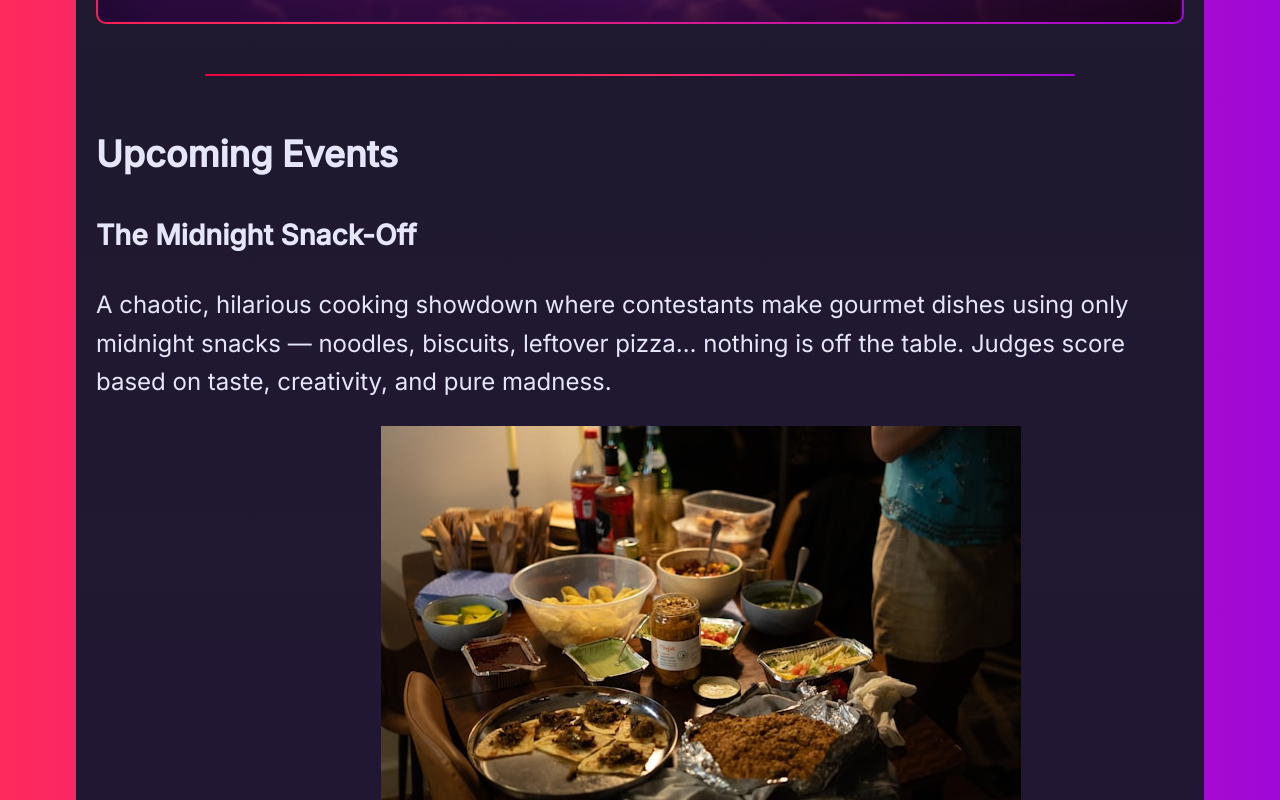
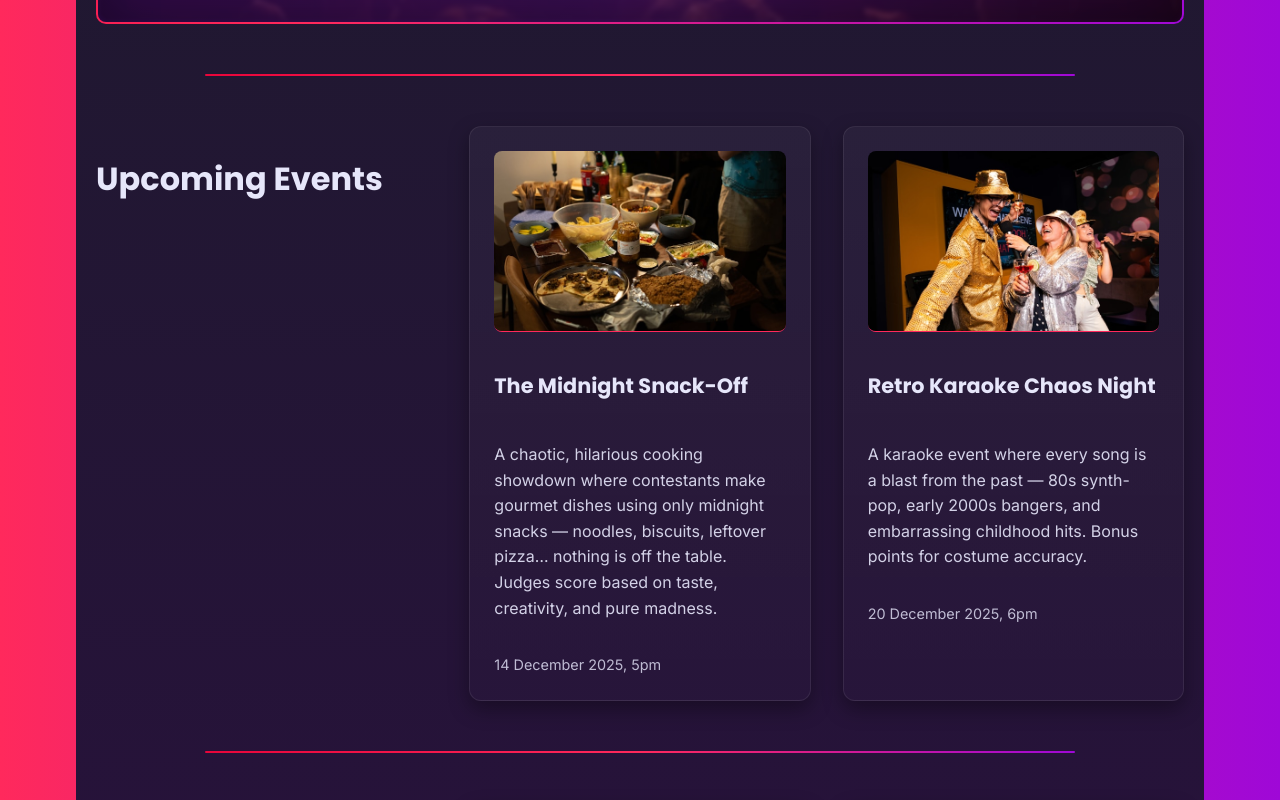
Before and after one commit to Ahfreddie/Event_Hub, a plain HTML site: page index.html in a window 1280 px wide. Shown: the part 660-1460 px from the top of the page. Drawn offline with Linux system fonts and the light colour scheme.

Commit message:
updated card styling and fonts

```diff
--- a/styles.css
+++ b/styles.css
@@ -120,6 +120,12 @@ li a {
 .navigation a {
   position: relative;
   padding: 0.2rem 0;
+  font-family: "Inter", sans-serif;
+  font-size: 1rem;
+  font-weight: 500;
+  letter-spacing: 0.05em;
+  text-transform: uppercase;
+  /* Slight letter spacing for clarity, Uppercase nav for intentional and modern feel */
 }
 
 .navigation a::after {
@@ -145,3 +151,86 @@ hr {
   background: linear-gradient(to right, #e9053a, #ff295c, #9f08d7);
   border-radius: 8px;
 }
+
+h2 {
+  font-family: "Poppins", sans-serif;
+  font-size: 2rem;
+  margin-bottom: 1rem;
+}
+
+h3 {
+  font-family: "Poppins", sans-serif;
+  font-size: 1.3rem;
+  margin-bottom: 0.5rem;
+}
+
+p {
+  font-size: 1rem;
+  opacity: 0.9;
+}
+
+#upcoming-events,
+#past-events {
+  display: grid;
+  grid-template-columns: repeat(auto-fit, minmax(280px, 1fr));
+  gap: 2rem;
+  margin-top: 2rem;
+}
+
+.card {
+  display: flex;
+  flex-direction: column;
+  border-radius: 12px;
+  overflow: hidden;
+  background: linear-gradient(
+    180deg,
+    rgba(255, 255, 255, 0.04),
+    rgba(255, 255, 255, 0.01)
+  );
+  border: 1px solid rgba(255, 255, 255, 0.08);
+  box-shadow: 0 8px 20px rgba(0, 0, 0, 0.35);
+  position: relative;
+  transition: transform 0.25s ease, box-shadow 0.25s ease;
+}
+
+.card article {
+  display: flex;
+  flex-direction: column;
+  gap: 1rem;
+  padding: 1.5rem;
+}
+
+.card img {
+  width: 100%;
+  height: 180px;
+  object-fit: cover;
+  border-radius: 8px;
+  /* margin-top: auto; */
+  order: -1;
+  border-bottom: 1px solid #ff295c;
+}
+
+.card time {
+  font-size: 0.9rem;
+  opacity: 0.8;
+}
+
+.card:hover {
+  transform: translate(-6px);
+  box-shadow: 0 12px 30px rgba(0, 0, 0, 0.45), 0 0 18px rgba(255, 41, 92, 0.35);
+}
+
+.card::before {
+  content: "";
+  position: absolute;
+  inset: 0;
+  border: inherit;
+  opacity: 0;
+  pointer-events: none;
+  box-shadow: inset 0 0 0 1px rgba(255, 41, 92, 0.4);
+  transition: opacity 0.25s ease;
+}
+
+.card:hover::before {
+  opacity: 1;
+}
```
